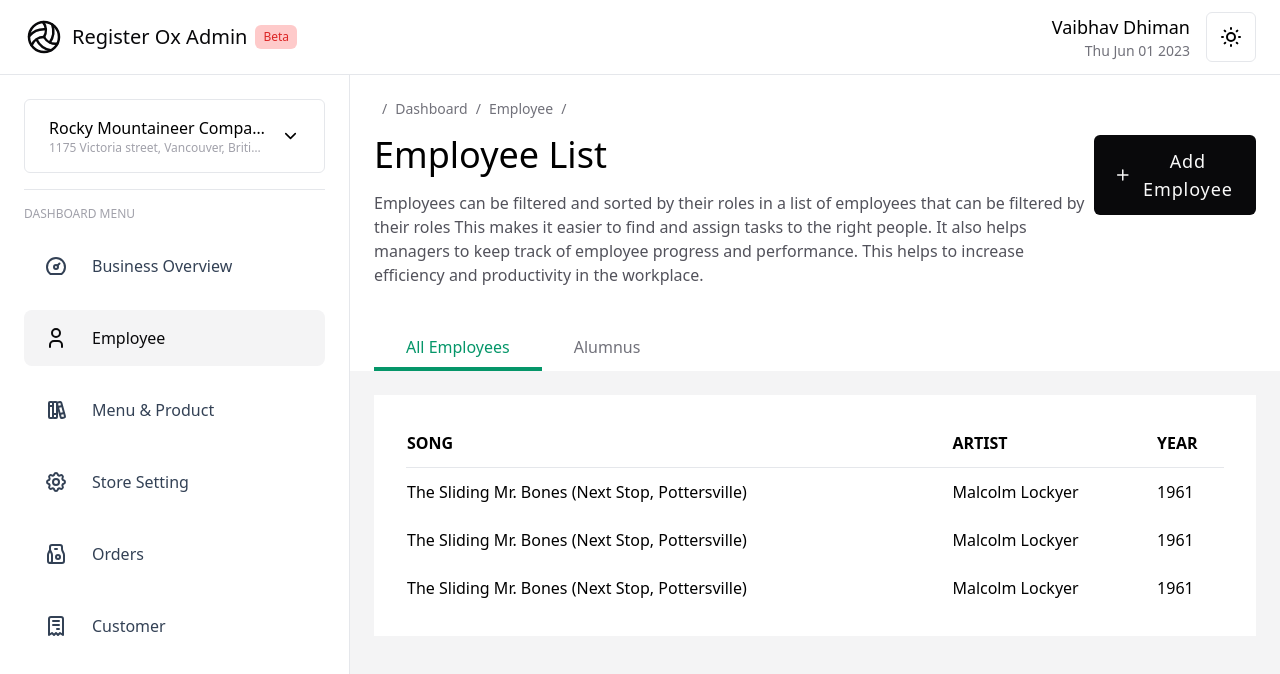
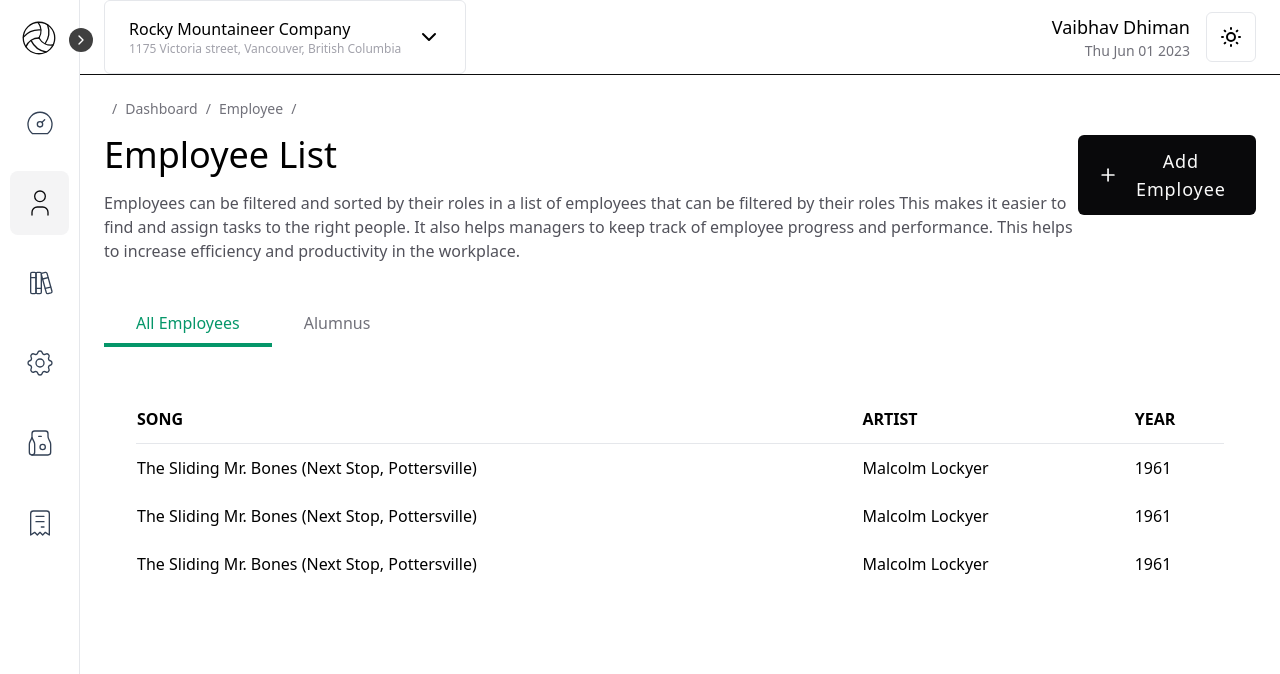
Before and after one commit to vars7899/pos, a React (Vite) app in the folder client/: page /dashboard/employee in a window 1280 px wide. Shown: the top 674 px of the page. Built offline with nearby package versions, Linux system fonts and the light colour scheme; a web font is replaced by a local one.

Commit message:
ANIM Added animation to the dashboard sidebar

```diff
--- a/client/src/components/BrandComponents/BrandLogo.tsx
+++ b/client/src/components/BrandComponents/BrandLogo.tsx
@@ -10,9 +10,12 @@ interface BrandLogoProps {
 export const BrandLogo = ({ IconSize = 40, textSize = "text-xl", color, className }: BrandLogoProps) => {
   return (
     <div className={className}>
-      <div className={`flex items-center font-normal font-beVietnam ${color}`}>
+      <div className={`flex items-center font-normal font-beVietnam ${color} dark:text-white`}>
         <IconBallVolleyball strokeWidth={1} size={IconSize} />
         <p className={`ml-1 ${textSize}`}>Register Ox</p>
+        <div className="bg-red-200 px-1.5 py-[2px] text-[8px] font-semibold tracking-wider rounded-md ml-2 text-red-600 mb-2">
+          beta
+        </div>
       </div>
     </div>
   );
--- /dev/null
+++ b/client/src/components/Dashboard/Navbar.tsx
@@ -0,0 +1,31 @@
+import { useState } from "react";
+import { IconBallVolleyball, IconChevronDown, IconSun } from "@tabler/icons-react";
+import * as Component from "..";
+
+interface NavbarProps {
+  $toggleTheme?(): void;
+}
+
+export const Navbar = ({ $toggleTheme }: NavbarProps) => {
+  const [currentDate] = useState<string>(Date());
+  return (
+    <div className="px-6 border-b-[1px] border-Black h-[75px] flex items-center justify-between dark:bg-Black">
+      <div className="border-[1px] rounded-md px-6 py-4 flex items-center">
+        <div className="mr-4 overflow-hidden">
+          <p className="font-medium truncate">Rocky Mountaineer Company</p>
+          <p className="text-xs truncate text-zinc-400">1175 Victoria street, Vancouver, British Columbia</p>
+        </div>
+        <IconChevronDown />
+      </div>
+      <div className="flex items-center">
+        <div className="flex flex-col items-end mr-4">
+          <p className="text-lg font-medium dark:text-zinc-50">Vaibhav Dhiman</p>
+          <p className="text-sm text-zinc-500 font-medium">{currentDate.slice(0, 15).replace(/-/g, "/")}</p>
+        </div>
+        <button className="rounded-md border-[1px] p-3 dark:text-zinc-50" onClick={$toggleTheme}>
+          <IconSun />
+        </button>
+      </div>
+    </div>
+  );
+};
--- /dev/null
+++ b/client/src/components/Dashboard/Sidebar.tsx
@@ -0,0 +1,106 @@
+import { IconBallVolleyball, IconChevronLeft, IconChevronRight } from "@tabler/icons-react";
+import { DashboardNavigationList } from "../../navigation/DashboardNavigationList";
+import { useNavigate, useLocation } from "react-router-dom";
+import { AnimatePresence, motion } from "framer-motion";
+
+interface SidebarProps {
+  expandSidebar: boolean;
+  $toggleSidebar(): void;
+}
+
+export const Sidebar = ({ expandSidebar, $toggleSidebar }: SidebarProps) => {
+  const { pathname } = useLocation();
+  const navigate = useNavigate();
+
+  return (
+    <AnimatePresence>
+      <motion.div
+        animate={{
+          width: expandSidebar ? 80 : 350,
+          transition: {
+            duration: 1.5,
+          },
+        }}
+        className={`relative border-r-[1px] bg-white dark:bg-Black dark:border-black`}
+      >
+        <div className="flex items-center h-[75px] px-3 text-Black dark:text-neutral-200">
+          <div className="p-1.5 rounded-lg flex items-center justify-center">
+            <IconBallVolleyball strokeWidth={0.75} size={42} />
+          </div>
+          <AnimatePresence>
+            {!expandSidebar ? (
+              <motion.div
+                initial={{
+                  opacity: 0,
+                }}
+                animate={{
+                  opacity: [0, 0.5, 1],
+                  transition: {
+                    delay: 1.25,
+                    duration: 1,
+                  },
+                }}
+                exit={{ opacity: [0.5, 0], transition: { duration: 0.5 } }}
+                className="flex flex-col items-start font-beVietnam pl-2"
+              >
+                <p className="pb-[2px]">Register Ox Admin</p>
+                <div className="flex items-center">
+                  <p className="bg-teal-200 text-teal-600 rounded-sm px-2 py-[2px] text-[8px] font-semibold">beta</p>
+                  <p className="text-[8px] pl-1 text-zinc-400">V 1.0.0</p>
+                </div>
+              </motion.div>
+            ) : null}
+          </AnimatePresence>
+        </div>
+
+        <motion.div
+          whileTap={{ scale: 0.9 }}
+          className="absolute top-[28px] right-[-14px] bg-neutral-700 p-1 rounded-full text-white cursor-pointer"
+          onClick={$toggleSidebar}
+        >
+          {!expandSidebar ? <IconChevronLeft size={16} /> : <IconChevronRight size={16} />}
+        </motion.div>
+
+        <div className="mt-4 px-2.5">
+          <div>
+            {DashboardNavigationList.map((tab, index) => (
+              <div
+                key={`tab-${index}`}
+                onClick={() => navigate(tab.path)}
+                className={`py-4 px-3.5 my-4 rounded-lg flex items-center cursor-pointer ${
+                  tab.path === pathname
+                    ? "bg-zinc-100 text-zinc-950 dark:bg-neutral-900 dark:text-neutral-200"
+                    : "text-slate-700 dark:text-neutral-400"
+                } justify-start`}
+              >
+                <div>{tab.icon}</div>
+                <AnimatePresence>
+                  {!expandSidebar ? (
+                    <motion.p
+                      initial={{
+                        opacity: 0,
+                        display: "none",
+                      }}
+                      animate={{
+                        opacity: [0, 0.5, 1],
+                        display: "block",
+                        transition: {
+                          delay: 1.25,
+                          duration: 1,
+                        },
+                      }}
+                      exit={{ opacity: [0.5, 0], transition: { duration: 0.5 } }}
+                      className="ml-4 font-medium"
+                    >
+                      {tab.name}
+                    </motion.p>
+                  ) : null}
+                </AnimatePresence>
+              </div>
+            ))}
+          </div>
+        </div>
+      </motion.div>
+    </AnimatePresence>
+  );
+};
--- /dev/null
+++ b/client/src/components/Dashboard/index.ts
@@ -0,0 +1,2 @@
+export * from "./Navbar"
+export * from "./Sidebar"
--- a/client/src/components/DashboardComponents/DashboardNavbar.tsx
+++ /dev/null
@@ -1,30 +0,0 @@
-import { useState } from "react";
-import { IconBallVolleyball, IconSun } from "@tabler/icons-react";
-
-interface DashboardNavbarProps {
-  $toggleTheme?(): void;
-}
-
-const DashboardNavbar = ({ $toggleTheme }: DashboardNavbarProps) => {
-  const [currentDate] = useState<string>(Date());
-  return (
-    <div className="px-6 border-b-[1px] h-[75px] flex items-center justify-between">
-      <div className="flex items-center font-normal text-zinc-950 dark:bg-purple-400">
-        <IconBallVolleyball strokeWidth={1.5} size={40} />
-        <p className="text-xl ml-2">Register Ox Admin</p>
-        <div className="bg-red-200 px-2 py-1 text-xs rounded-md ml-2 text-red-600">Beta</div>
-      </div>
-      <div className="flex items-center">
-        <div className="flex flex-col items-end mr-4">
-          <p className="text-lg font-medium">Vaibhav Dhiman</p>
-          <p className="text-sm text-zinc-500">{currentDate.slice(0, 15).replace(/-/g, "/")}</p>
-        </div>
-        <button className="rounded-md border-[1px] p-3" onClick={$toggleTheme}>
-          <IconSun />
-        </button>
-      </div>
-    </div>
-  );
-};
-
-export default DashboardNavbar;
--- a/client/src/components/DashboardComponents/DashboardSidebar.tsx
+++ /dev/null
@@ -1,42 +0,0 @@
-import DefaultIcon from "../../assets/react.svg";
-import { IconChevronDown } from "@tabler/icons-react";
-import { DashboardNavigationList } from "../../navigation/DashboardNavigationList";
-import { useNavigate, useLocation } from "react-router-dom";
-
-const DashboardSidebar = () => {
-  const expandSidebar = false;
-  const navigate = useNavigate();
-  const { pathname } = useLocation();
-
-  return (
-    <div className="bg-white pt-6 px-6 border-r-[1px]">
-      <div className="border-[1px] rounded-md px-6 py-4 flex items-center">
-        {/* <img src={DefaultIcon} alt="icon" className="h-8 w-8" /> */}
-        <div className="mr-4 overflow-hidden">
-          <p className="font-medium truncate">Rocky Mountaineer Company</p>
-          <p className="text-xs truncate text-zinc-400">1175 Victoria street, Vancouver, British Columbia</p>
-        </div>
-        <IconChevronDown />
-      </div>
-      <div className="border-t-[1px] mt-4">
-        <p className="pt-4 text-xs uppercase text-zinc-400">Dashboard Menu</p>
-        <div>
-          {DashboardNavigationList.map((tab, index) => (
-            <div
-              key={`tab-${index}`}
-              onClick={() => navigate(tab.path)}
-              className={`py-4 px-5 my-4 rounded-lg flex items-center cursor-pointer ${
-                tab.path === pathname ? "bg-zinc-100 text-zinc-950" : "text-slate-700"
-              } justify-start`}
-            >
-              <div>{tab.icon}</div>
-              <p className="ml-6 font-medium">{tab.name}</p>
-            </div>
-          ))}
-        </div>
-      </div>
-    </div>
-  );
-};
-
-export default DashboardSidebar;
--- a/client/src/components/index.ts
+++ b/client/src/components/index.ts
@@ -15,11 +15,7 @@ export { default as OrderTableFeatures } from "./OrderComponents/OrderTableFeatu
 export { default as OrderTotalSection } from "./OrderComponents/OrderTotalSection";
 
 
-// Dashboard Components
-export { default as DashboardSidebar } from "./DashboardComponents/DashboardSidebar";
-export { default as DashboardNavbar } from "./DashboardComponents/DashboardNavbar";
-
-// Employee Components
+export * as Dashboard from "./Dashboard";
 export * as Employee from "./Employee";
 export * as Auth from "./Auth";
 export * as Brand from "./BrandComponents";
--- a/client/src/layouts/DashboardLayout.tsx
+++ b/client/src/layouts/DashboardLayout.tsx
@@ -1,6 +1,6 @@
-import React from "react";
 import * as Component from "../components";
 import * as Hook from "../hooks";
+import { useState } from "react";
 
 interface DashboardLayoutParams {
   isLoading?: boolean;
@@ -9,13 +9,18 @@ interface DashboardLayoutParams {
 
 const DashboardLayout = ({ isLoading, children }: DashboardLayoutParams) => {
   const { $toggleTheme } = Hook.useThemeMode();
+  const [expandSidebar, setExpandSidebar] = useState<boolean>(true);
+
+  function $toggleSidebar() {
+    setExpandSidebar((prev) => !prev);
+  }
 
   return (
-    <div className="max-h-[100vh] h-[calc(100vh-75px)]">
-      <Component.DashboardNavbar $toggleTheme={$toggleTheme} />
-      <div className="grid grid-cols-[350px,_1fr] bg-zinc-100 h-[100%]">
-        <Component.DashboardSidebar />
-        <div>{children}</div>
+    <div className="max-h-[100vh] h-[100vh] grid grid-cols-[auto,_1fr]">
+      <Component.Dashboard.Sidebar expandSidebar={expandSidebar} $toggleSidebar={$toggleSidebar} />
+      <div className="h-[100%]">
+        <Component.Dashboard.Navbar $toggleTheme={$toggleTheme} />
+        <div className="dark:bg-UltraDark">{children}</div>
       </div>
     </div>
   );
--- a/client/src/navigation/DashboardNavigationList.tsx
+++ b/client/src/navigation/DashboardNavigationList.tsx
@@ -1,35 +1,40 @@
 import { NavigationOptionList } from "./Navigation";
 import { IconReceipt, IconPaperBag, IconDashboard, IconUser, IconBooks, IconSettings } from "@tabler/icons-react";
 
+const IconSetting = {
+  size: 32,
+  strokeWidth: 1,
+};
+
 export const DashboardNavigationList: NavigationOptionList = [
   {
-    name: "Business Overview",
+    name: "Overview",
     path: "/dashboard/overview",
-    icon: <IconDashboard />,
+    icon: <IconDashboard {...IconSetting} />,
   },
   {
     name: "Employee",
     path: "/dashboard/employee",
-    icon: <IconUser />,
+    icon: <IconUser {...IconSetting} />,
   },
   {
     name: "Menu & Product",
     path: "/dashboard/product",
-    icon: <IconBooks />,
+    icon: <IconBooks {...IconSetting} />,
   },
   {
     name: "Store Setting",
     path: "/dashboard/setting",
-    icon: <IconSettings />,
+    icon: <IconSettings {...IconSetting} />,
   },
   {
     name: "Orders",
     path: "/dashboard/order",
-    icon: <IconPaperBag />,
+    icon: <IconPaperBag {...IconSetting} />,
   },
   {
     name: "Customer",
     path: "/dashboard/customer",
-    icon: <IconReceipt />,
+    icon: <IconReceipt {...IconSetting} />,
   },
 ];
```
Also changed, not shown: client/tailwind.config.js (+2 -15 lines).
